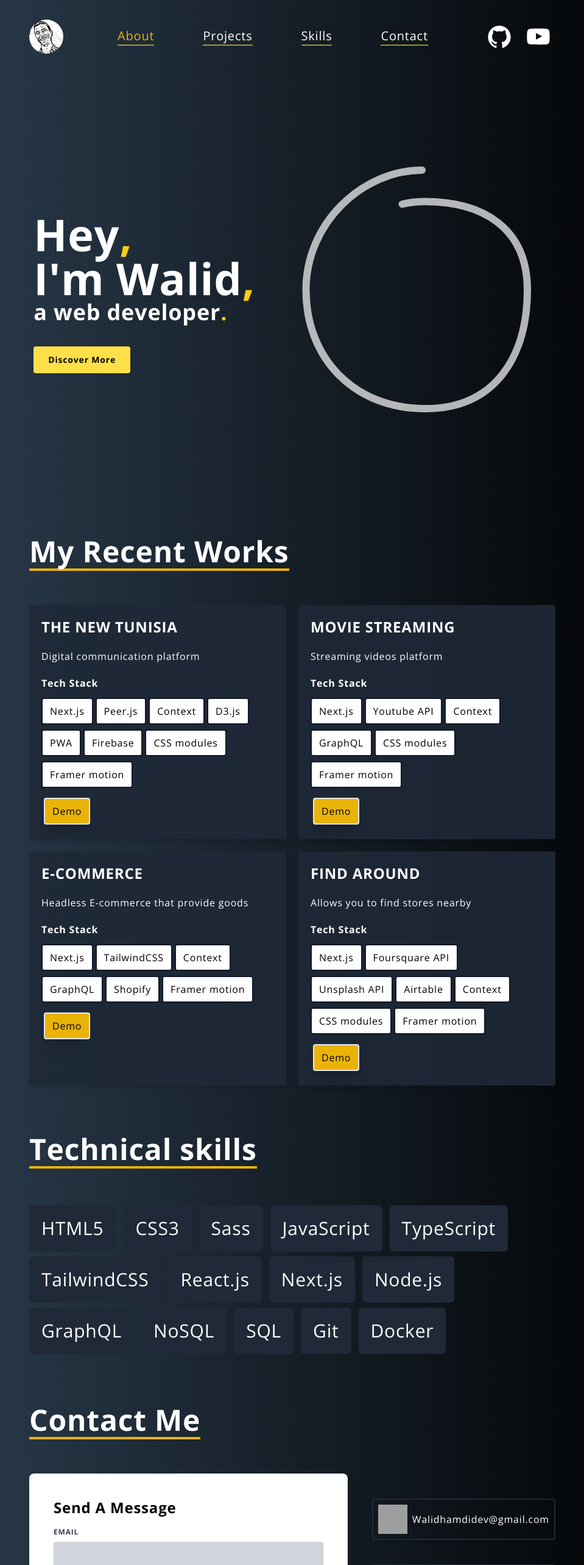
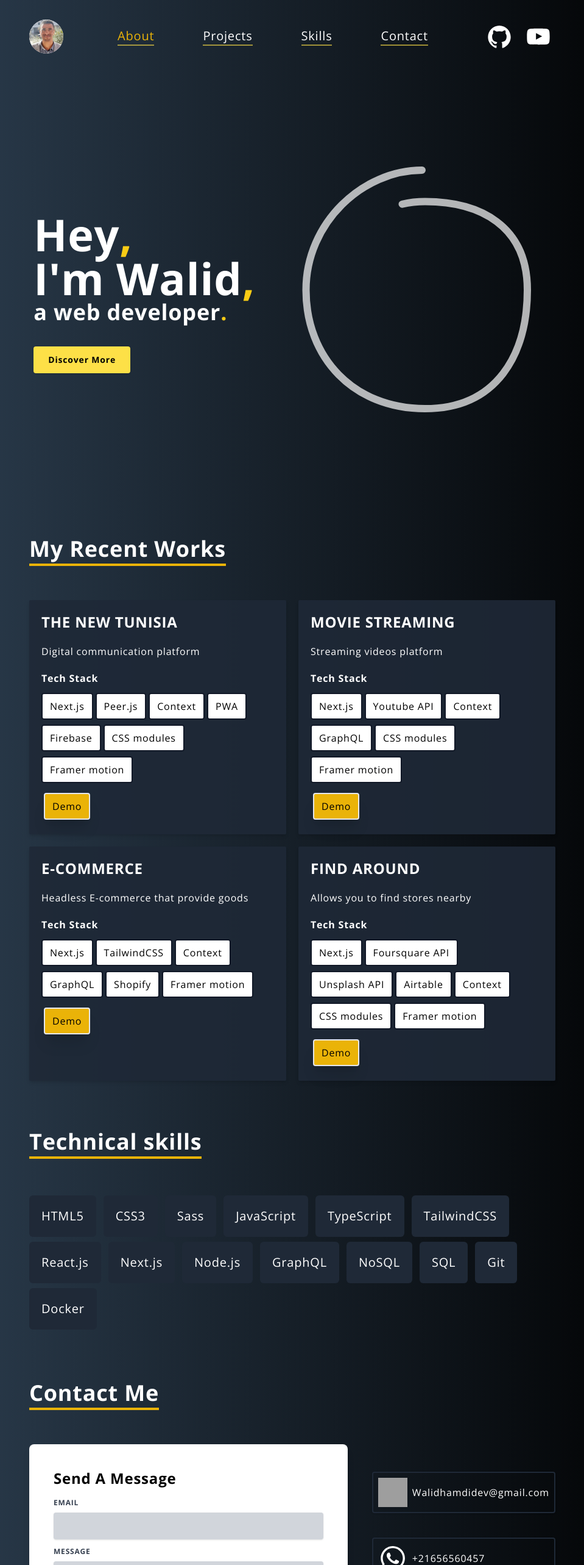
Before and after one commit to Walidhamdidev/Next.js_portfolio, a Next.js app: page / in a window 1280 px wide. Shown: the top 2566 px of the page at 61% size, without its empty margins (160-1119 px from the left). Built offline with nearby package versions, Linux system fonts and the light colour scheme; grey boxes are pictures that could not be loaded.

Commit message:
tweak the design

```diff
--- a/components/Contact.js
+++ b/components/Contact.js
@@ -52,7 +52,7 @@ const Contact = () => {
     <div className="my-20 mx-auto lg:px-52 px-5" id="contact">
       <div className=" flex flex-col md:flex-row items-center   md:gap-10">
         <div>
-          <p className="border-b-4 inline-flex pb-1 text-white  mb-14 font-bold text-3xl md:text-5xl  border-yellow-500">
+          <p className="border-b-4 inline-flex pb-1 text-white  mb-14 font-bold text-3xl md:text-4xl  border-yellow-500">
             Contact Me
           </p>
           <div className="flex justify-between pb-10">
--- a/components/Navbar.js
+++ b/components/Navbar.js
@@ -117,7 +117,7 @@ export default function Navbar() {
               <Image
                 layout="fill"
                 objectFit="cover"
-                src="/images/profile.svg"
+                src="/images/profile.jpg"
                 alt="profile logo picture"
               />
             </a>
--- a/components/Projects.js
+++ b/components/Projects.js
@@ -10,7 +10,7 @@ const Projects = () => {
         { title: "Next.js" },
         { title: "Peer.js" },
         { title: "Context" },
-        { title: "D3.js" },
+        // { title: "D3.js" },
         { title: "PWA" },
         { title: "Firebase" },
         { title: "CSS modules" },
@@ -63,7 +63,7 @@ const Projects = () => {
 
   return (
     <div className=" mx-auto lg:px-52 px-5" id="projects">
-      <p className="border-b-4 inline-flex pb-1  text-white  mb-14 font-bold text-3xl md:text-5xl  border-yellow-500">
+      <p className="border-b-4 inline-flex pb-1  text-white  mb-14 font-bold text-3xl md:text-4xl  border-yellow-500">
         My Recent Works
       </p>
 
--- a/components/Skill.js
+++ b/components/Skill.js
@@ -29,7 +29,7 @@ export default function Skill({ skill }) {
         },
       }}
       //  cursor-pointer
-      className=" bg-gray-800 text-3xl rounded-md p-5 my-1 mr-3 inline-block transition-colors hover:bg-white hover:text-black"
+      className=" bg-gray-800 text-xl rounded-md p-5 my-1 mr-3 inline-block transition-colors hover:bg-white hover:text-black"
     >
       {skill}
     </motion.li>
--- a/components/Skills.js
+++ b/components/Skills.js
@@ -20,7 +20,7 @@ const Skills = () => {
 
   return (
     <div className="mt-20  mx-auto lg:px-52 px-5" id="skills">
-      <p className="border-b-4 inline-flex pb-1 text-white  mb-14 font-bold text-3xl md:text-5xl  border-yellow-500">
+      <p className="border-b-4 inline-flex pb-1 text-white  mb-14 font-bold text-3xl md:text-4xl  border-yellow-500">
         Technical skills
       </p>
 
```
Also changed, not shown: public/images/profile.jpg (added), public/images/profile.svg (deleted).
